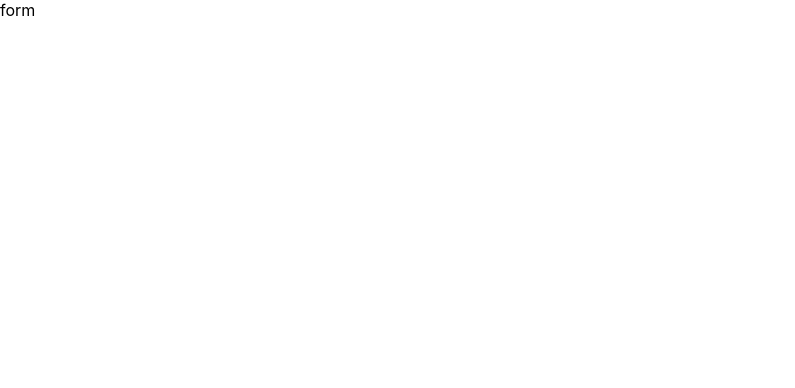
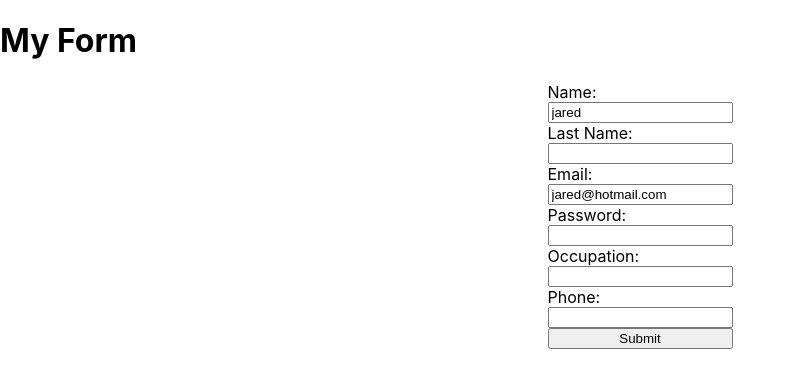
Before and after one commit to andreprogramador1/formik-study, a React (Create React App) app: page /form in a window 1280 px wide. Shown: the top 388 px of the page, without its empty margins (0-795 px from the left). Built offline with nearby package versions, Linux system fonts and the light colour scheme.

Commit message:
formik start

```diff
--- a/package.json
+++ b/package.json
@@ -12,6 +12,7 @@
     "react-dom": "^17.0.1",
     "react-router-dom": "^5.2.0",
     "react-scripts": "4.0.1",
+    "styled-components": "^5.2.1",
     "web-vitals": "^0.2.4",
     "yup": "^0.32.8"
   },
--- a/src/components/Application/index.js
+++ b/src/components/Application/index.js
@@ -1,8 +1,71 @@
 import React from 'react'
 import { Form, Formik, Field } from 'formik'
+import { Container } from './style'
 
 export const Application = () => {
   return(
-    <span>form</span>
+    <>
+     <h1>My Form</h1>
+     <Formik
+       initialValues={{ name: 'jared', email: 'jared@hotmail.com' }}
+       onSubmit={values => {
+        // same shape as initial values
+        console.log(values);
+
+       }}
+       >
+
+       {props => (
+         <Container>
+         <Form>
+            <label>Name:</label>
+            <Field
+              type="text"
+              name="name"
+            />
+            {props.errors.name && <div id="feedback">{props.errors.name}</div>}
+
+            <label>Last Name:</label>
+            <Field
+              type="text"
+              name="lastName"
+            />
+            {props.errors.lastName && <div id="feedback">{props.errors.lastName}</div>}
+
+            <label>Email:</label>
+            <Field
+              type="email"
+              name="email"
+            />
+            {props.errors.email && <div id="feedback">{props.errors.email}</div>}
+
+            <label>Password:</label>
+            <Field
+              type="text"
+              name="password"
+            />
+            {props.errors.password && <div id="feedback">{props.errors.password}</div>}
+
+            <label>Occupation:</label>
+            <Field
+              type="text"
+              name="occupation"
+            />
+            {props.errors.occupation && <div id="feedback">{props.errors.occupation}</div>}
+
+            <label>Phone:</label>
+            <Field
+              type="text"
+              name="phone"
+            />
+            {props.errors.phone && <div id="feedback">{props.errors.phone}</div>}
+
+
+            <button type="submit">Submit</button>
+         </Form>
+         </Container>
+       )}
+     </Formik>
+    </>
   );
 }
--- a/src/components/Application/style.js
+++ b/src/components/Application/style.js
@@ -0,0 +1,10 @@
+import styled from 'styled-components'
+
+export const Container = styled.div`
+  form {
+    display: flex;
+    flex-direction: column;
+    width: fit-content;
+    margin: auto;
+  }
+`;
--- a/src/components/List/index.js
+++ b/src/components/List/index.js
@@ -19,7 +19,7 @@ export const List = () => {
   <>
 
         <table style={{ width: "100%" }}>
-        <tr>
+          <tr style={{ textAlign: 'left' }}>
             <th>Firstname</th>
             <th>Lastname</th>
             <th>email</th>
@@ -37,6 +37,7 @@ export const List = () => {
               <td>{user.phone}</td>
             </tr>
           ))}
+
         </table>
       )
   </>
```
Also changed, not shown: 2 other files (tests, documents, lock files or other folders). Lines whose indentation alone changed are shown as unchanged.
